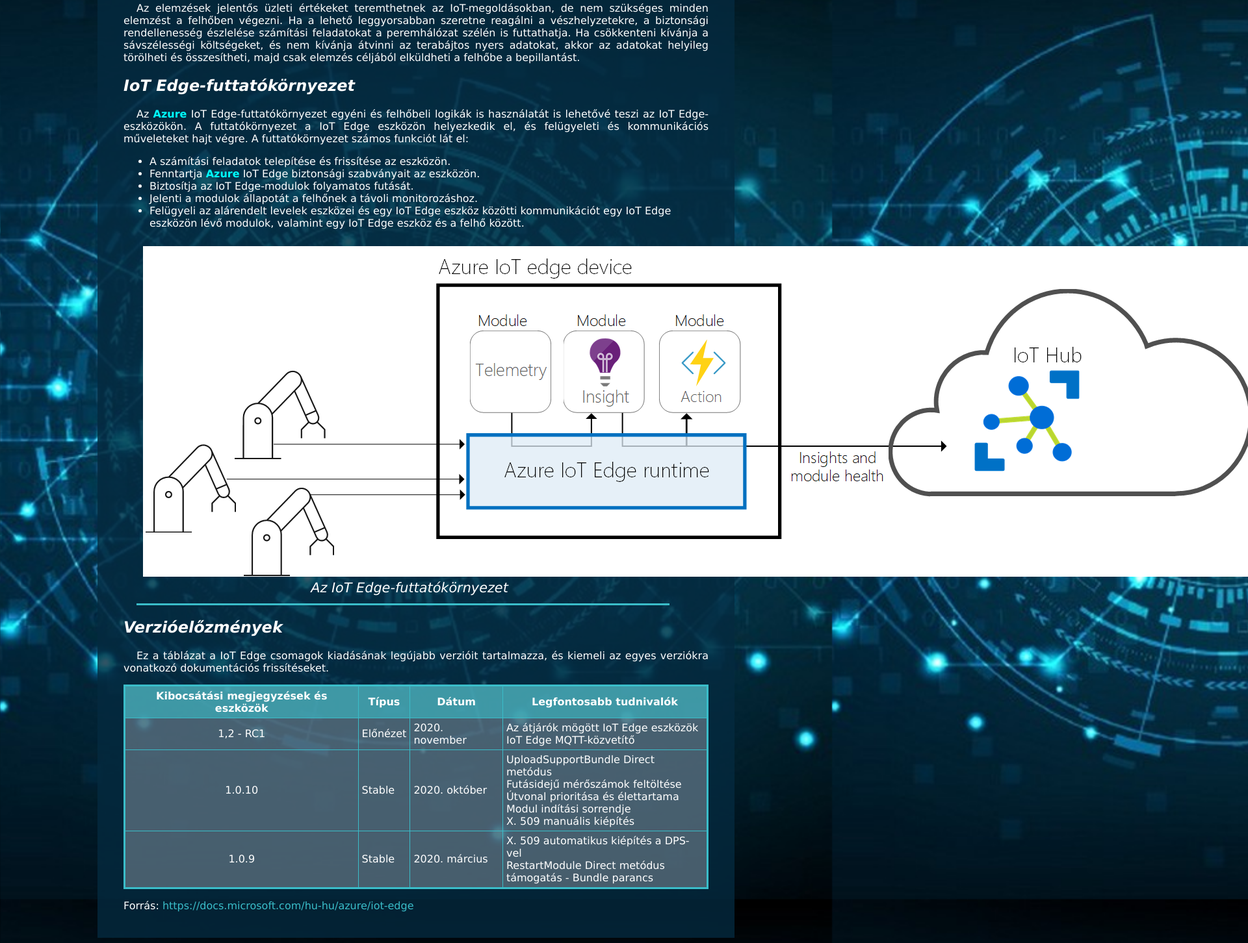
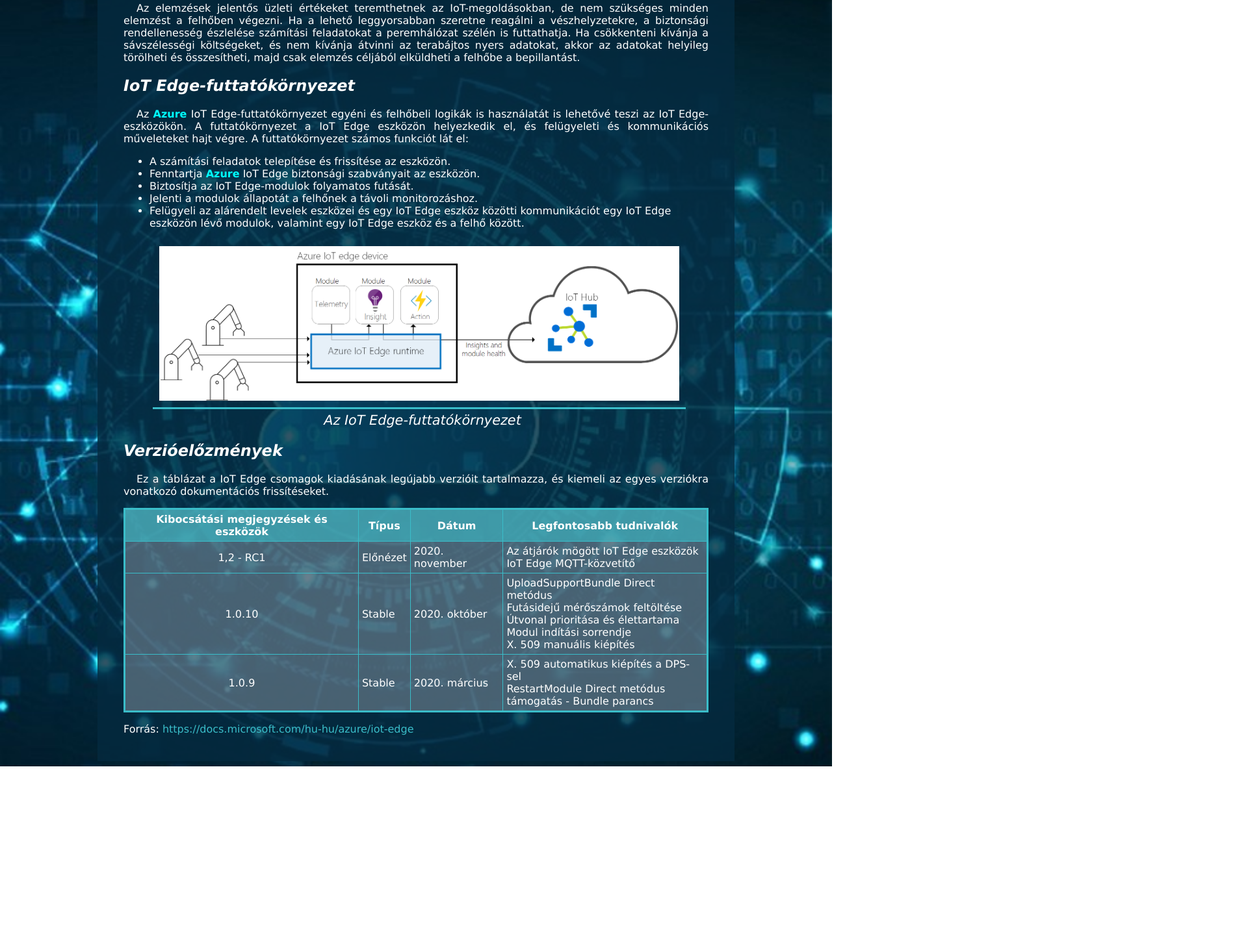
Before and after one commit to 06776/2022-11-29Azure, a plain HTML site: page index.html in a window 1280 px wide. Shown: the part 218-1670 px from the top of the page at 65% size, 1920 px wide, since content can reach past the window. After the commit the page ends 1398 px from the top, so only its background shows below. Drawn offline with Linux system fonts and the light colour scheme.

Commit message:
Create Layout

```diff
--- a/index.html
+++ b/index.html
@@ -94,7 +94,7 @@
                     <td>Stable</td>
                     <td>2020. március</td>
                     <td>
-                        X. 509 automatikus kiépítés a DPS-vel
+                        X. 509 automatikus kiépítés a DPS-sel
                         <br>
                         RestartModule Direct metódus
                         <br>
--- a/styles.css
+++ b/styles.css
@@ -23,7 +23,7 @@ body {
   margin: auto 20px;
 }
 
-.frame {
+.frame img {
   padding: 10px;
   max-width: 800px;
   border-bottom: 3px solid rgb(58, 189, 201);
```
